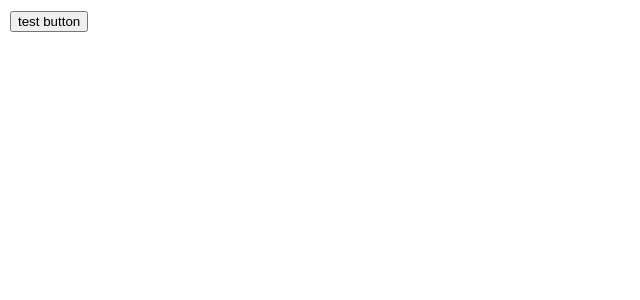
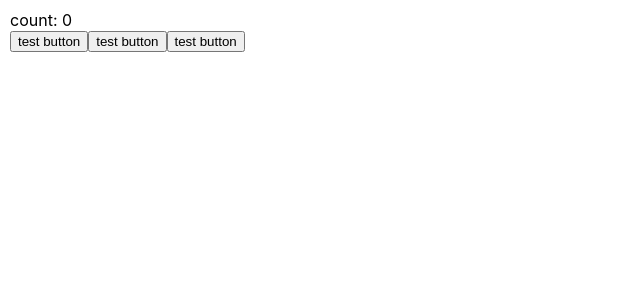
Before and after one commit to gnosis23/hello-react, a React (Create React App) app: page / in a window 1280 px wide. Shown: the top 300 px of the page, without its empty margins (0-640 px from the left). Built offline with nearby package versions, Linux system fonts and the light colour scheme.

Commit message:
state 2: 父组件管理状态

```diff
--- a/src/components/Button/index.js
+++ b/src/components/Button/index.js
@@ -1,17 +1,14 @@
-import React, { useState, useCallback } from 'react';
+import React from 'react';
 
-export default function Button(props) {
-  const [count, setState] = useState(0);
+export default function Button({ onClick }) {
 
   const handleClick = () => {
-    setState(count + 1);
-    console.log(count + 1)
-    // setState(c => c + 1);
+    onClick && onClick();
   };
 
   // const handleClick = useCallback(() => {
-  //   setState(c => c + 1)
-  // }, []);
+  //   onClick && onClick();
+  // }, [onClick]);
 
   return (
     <button onClick={handleClick}>test button</button>
--- /dev/null
+++ b/src/components/ButtonGroup/index.js
@@ -0,0 +1,21 @@
+import React, { useState } from 'react';
+import Button from "../Button";
+
+export default function ButtonGroup(props) {
+  const [count, setCount] = useState(0);
+
+  const items = [
+    { id: 1, name: 'button 1' },
+    { id: 2, name: 'button 2' },
+    { id: 3, name: 'button 3' },
+  ];
+
+  return (
+    <div>
+      <div>count: {count}</div>
+      {items.map(item => (
+        <Button key={item.id} onClick={() => setCount(c => c + 1)} />
+      ))}
+    </div>
+  )
+}
--- a/src/pages/main/index.js
+++ b/src/pages/main/index.js
@@ -1,10 +1,10 @@
 import React from 'react';
-import Button from "../../components/Button";
+import ButtonGroup from "../../components/ButtonGroup";
 
 export default function MainPage(props) {
   return (
     <div>
-      <Button />
+      <ButtonGroup />
     </div>
   )
 }
```
